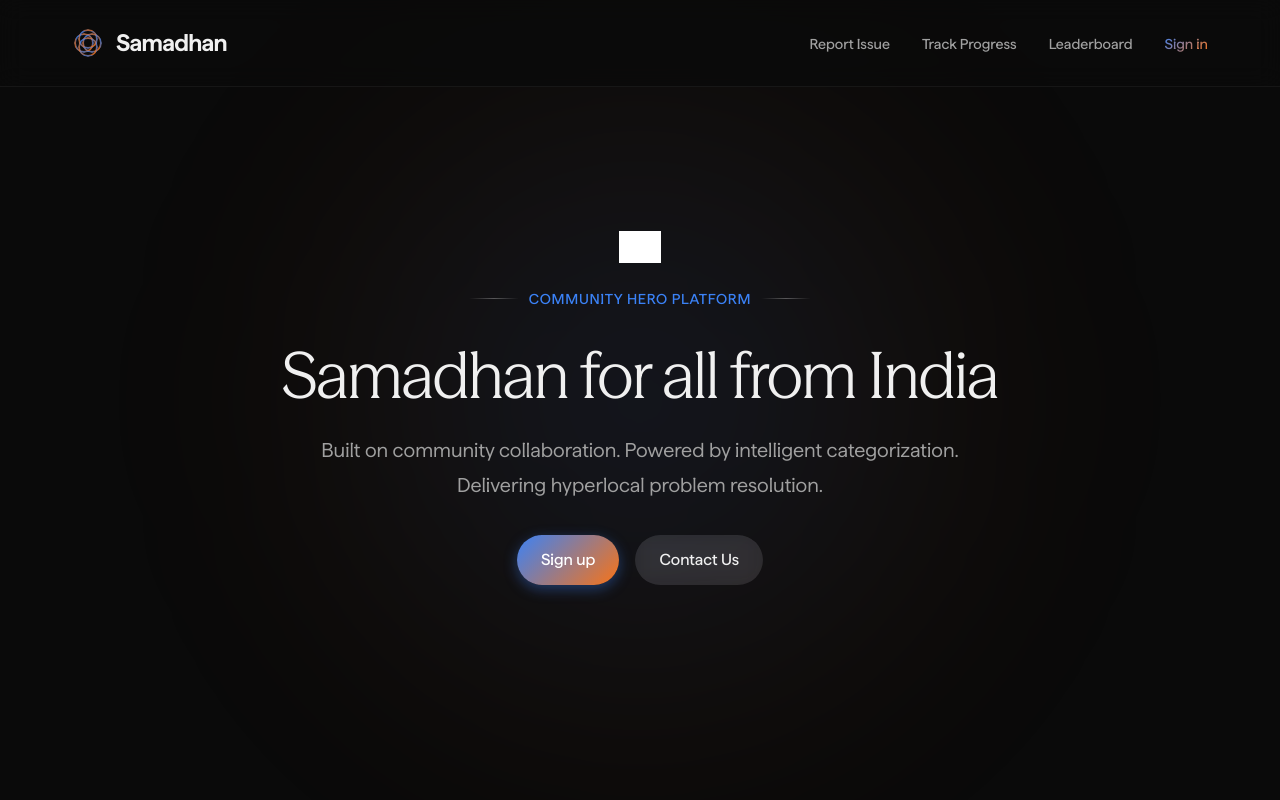
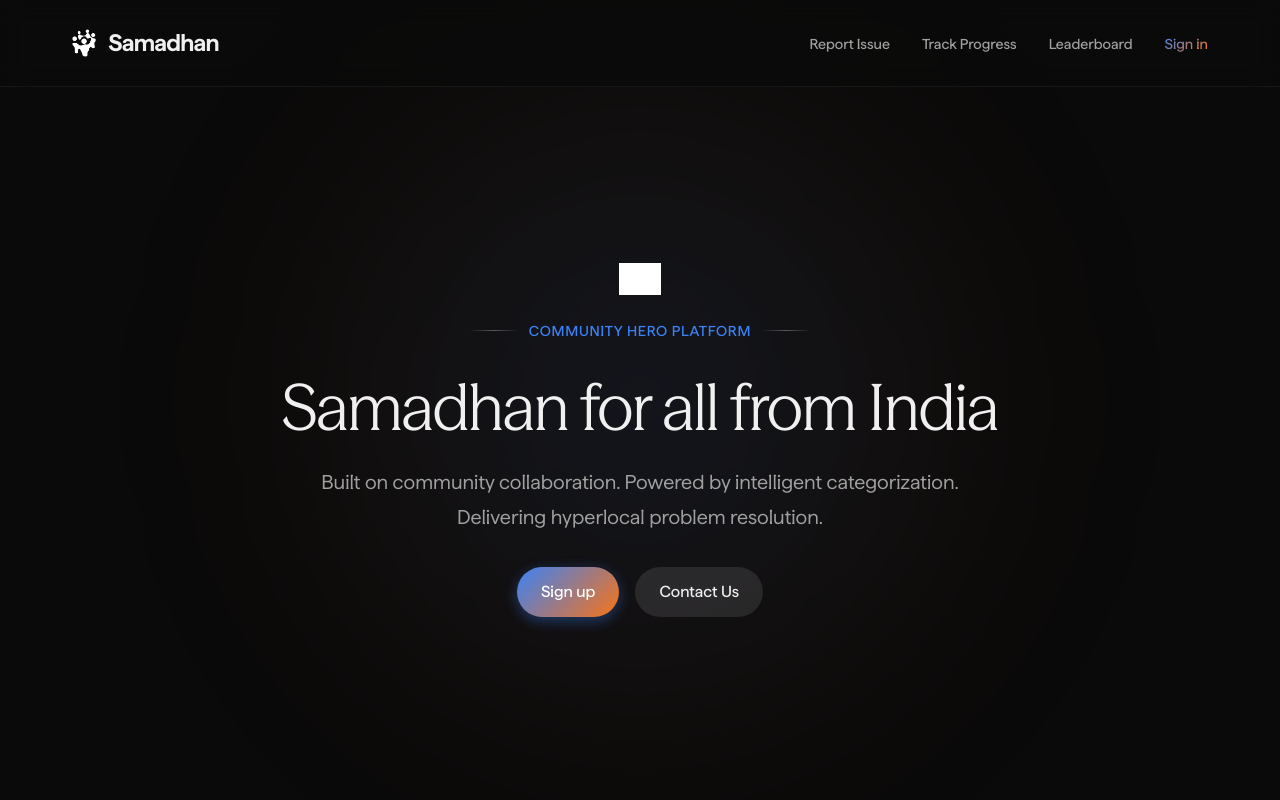
Before and after one commit to pradhan-not-found/Samadhan, a React (Vite) app: page / in a window 1280 px wide. Shown: the top 800 px of the page. Built offline with nearby package versions, Linux system fonts and the light colour scheme; grey boxes are pictures that could not be loaded.

Commit message:
Fix overlapping sections and keep pure black background on cards

```diff
--- a/package.json
+++ b/package.json
@@ -10,6 +10,7 @@
     "preview": "vite preview"
   },
   "dependencies": {
+    "framer-motion": "^12.42.1",
     "react": "^19.2.7",
     "react-dom": "^19.2.7"
   },
--- a/src/App.css
+++ b/src/App.css
@@ -71,16 +71,40 @@
   box-shadow: inset 0 0 0 1px rgba(30, 32, 51, 0.14);
 }
 
+/* --- STACKED SCROLL LAYOUT --- */
+.main-wrapper {
+  position: relative;
+  width: 100%;
+}
+
+.card-page {
+  position: sticky !important;
+  top: 0;
+  min-height: 100vh;
+  width: 100%;
+  background-color: var(--color-bg);
+  z-index: var(--stack-index, 1);
+  display: flex;
+  flex-direction: column;
+  justify-content: center;
+  overflow: hidden;
+}
+
+.card-page.bg-indigo {
+  background: linear-gradient(to bottom, #1e2033 0%, #3a3f5c 100%);
+  border-top: 1px solid rgba(255, 255, 255, 0.05);
+  box-shadow: 0 -20px 40px rgba(0,0,0,0.3);
+}
+
 /* --- HERO --- */
 .hero {
   position: relative;
-  padding: 8rem 0 4rem;
   display: flex;
   flex-direction: column;
   align-items: center;
   text-align: center;
-  min-height: 80vh;
   justify-content: center;
+  overflow: hidden;
 }
 
 .hero-glow {
@@ -91,9 +115,9 @@
   width: 150vw;
   height: 150vh;
   background:
-    radial-gradient(ellipse at 50% 30%, rgba(249, 115, 12, 0.4) 0%, transparent 50%),
-    radial-gradient(ellipse at 30% 60%, rgba(165, 187, 252, 0.3) 0%, transparent 50%),
-    radial-gradient(ellipse at 70% 60%, rgba(165, 187, 252, 0.3) 0%, transparent 50%);
+    radial-gradient(ellipse at 50% 30%, rgba(58, 63, 92, 0.6) 0%, transparent 60%),
+    radial-gradient(ellipse at 20% 60%, rgba(30, 32, 51, 0.8) 0%, transparent 60%),
+    radial-gradient(ellipse at 80% 60%, rgba(58, 63, 92, 0.5) 0%, transparent 60%);
   filter: blur(120px);
   z-index: 0;
   pointer-events: none;
@@ -115,7 +139,7 @@
 }
 
 .dark-motif {
-  filter: invert(1) brightness(2) contrast(2);
+  filter: brightness(0) invert(1);
 }
 
 .hero-small-text-wrapper {
@@ -147,6 +171,34 @@
   line-height: 1.05;
   letter-spacing: -0.02em;
   margin-bottom: 1.5rem;
+}
+
+.hero-title-centered.logo {
+  font-family: var(--font-display);
+  font-size: 1.5rem;
+  font-weight: 600;
+  color: var(--color-text);
+  text-decoration: none;
+  display: flex;
+  align-items: center;
+  gap: 0.5rem;
+}
+
+.nav-logo {
+  height: 28px;
+  width: auto;
+  filter: brightness(0) invert(1);
+  transition: transform 0.2s ease;
+}
+
+.nav-logo:hover {
+  transform: scale(1.05);
+}
+
+.nav-links {
+  display: flex;
+  gap: 2rem;
+  align-items: center;
 }
 
 .hero-description-centered {
--- a/src/App.jsx
+++ b/src/App.jsx
@@ -1,6 +1,8 @@
 import React, { useEffect, useRef } from 'react';
+import { motion, useScroll, useTransform } from 'framer-motion';
 import './App.css';
 import FeatureCard from './FeatureCard';
+import logoImg from './assets/logo.png';
 import { featuresData } from './featuresData';
 
 function App() {
@@ -33,17 +35,22 @@ function App() {
     }
   };
 
+  const heroRef = useRef(null);
+  const { scrollYProgress } = useScroll({
+    target: heroRef,
+    offset: ["start start", "end start"]
+  });
+
+  const heroOpacity = useTransform(scrollYProgress, [0, 1], [1, 0.3]);
+  const heroScale = useTransform(scrollYProgress, [0, 1], [1, 0.95]);
+  const heroFilter = useTransform(scrollYProgress, [0, 1], ["blur(0px)", "blur(12px)"]);
+
   return (
     <>
       <nav className="navbar">
         <div className="container">
           <a href="#" className="logo">
-            <div className="monogram">
-              <div className="monogram-circle"></div>
-              <div className="monogram-circle"></div>
-              <div className="monogram-circle"></div>
-              <div className="monogram-circle"></div>
-            </div>
+            <img src={logoImg} alt="" className="nav-logo" />
             Samadhan
           </a>
           <div className="nav-links">
@@ -55,8 +62,8 @@ function App() {
         </div>
       </nav>
 
-      <main>
-        <section className="hero container" ref={addToRefs}>
+      <main className="main-wrapper">
+        <section className="hero container card-page" style={{ '--stack-index': 1 }}>
           <div className="hero-glow"></div>
 
           <div className="hero-content">
@@ -80,7 +87,7 @@ function App() {
           </div>
         </section>
 
-        <section className="section container" ref={addToRefs}>
+        <section className="section container card-page" ref={addToRefs} style={{ '--stack-index': 2 }}>
           <div className="grid-section">
             <div className="grid-content">
               <h2>The vision: <br/>Transparency & Action</h2>
@@ -102,7 +109,7 @@ function App() {
           </div>
         </section>
 
-        <section className="section container" ref={addToRefs}>
+        <section className="section container card-page" ref={addToRefs} style={{ '--stack-index': 3 }}>
           <div className="grid-section">
             <div className="visual-box">
               <div className="gateway-graphic"></div>
@@ -119,7 +126,7 @@ function App() {
           </div>
         </section>
 
-        <section className="section container" ref={addToRefs}>
+        <section className="section container card-page" ref={addToRefs} style={{ '--stack-index': 4 }}>
           <div style={{ marginBottom: '3rem' }}>
             <h2>Core Features</h2>
             <p className="text-muted">Explore how intelligent automation aids problem solving.</p>
```
Also changed, not shown: src/assets/logo.png (added), 1 other file (tests, documents, lock files or other folders).
